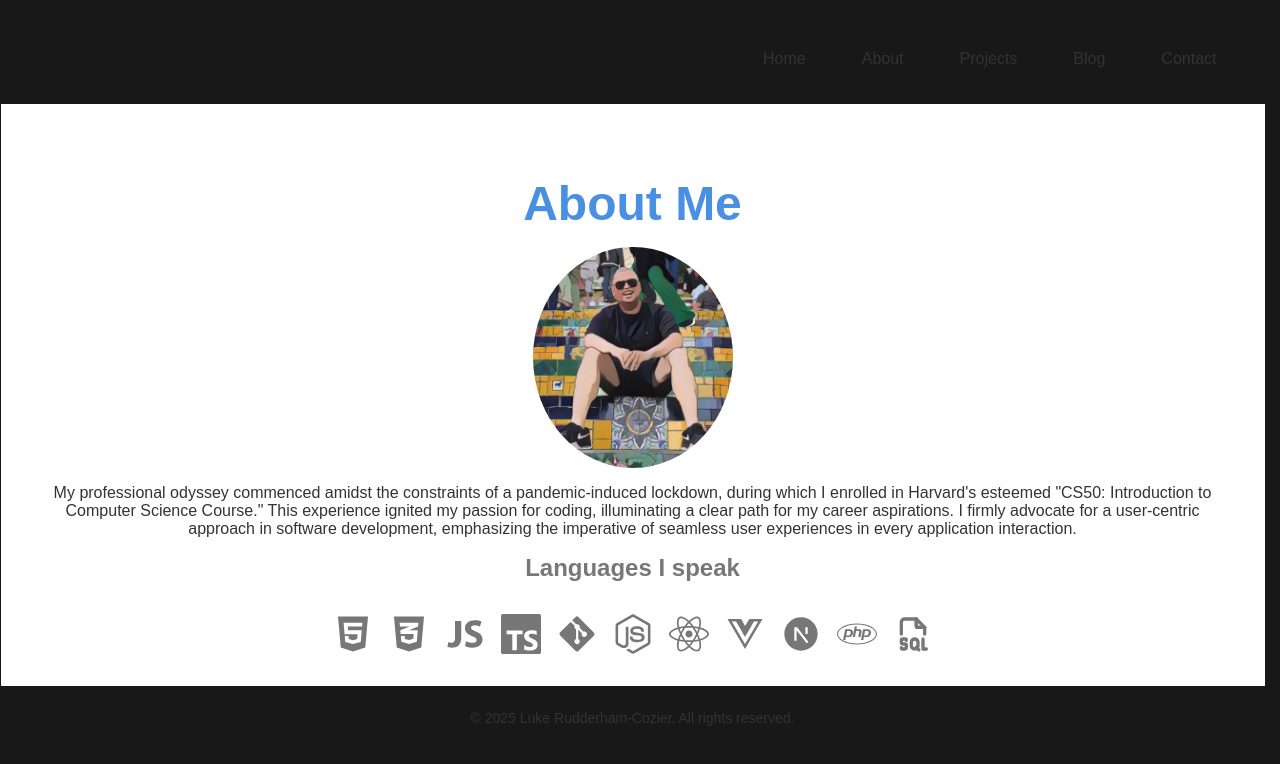
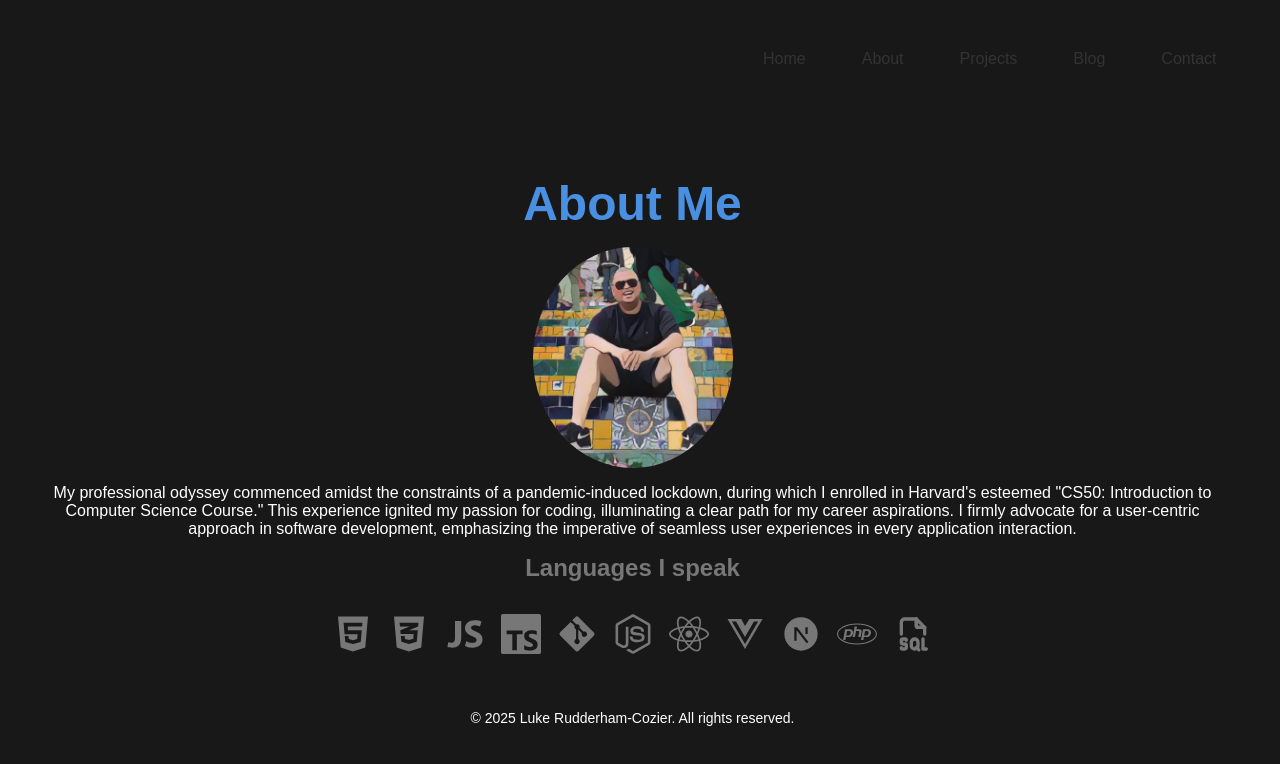
Before and after one commit to LRCozier/lacozier-devportfolio, a React (Vite) app in the folder lacportfolio/: page /lacozier-devportfolio/about in a window 1280 px wide. Shown: the top 764 px of the page. Built offline with nearby package versions, Linux system fonts and the light colour scheme.

Commit message:
added new page css

```diff
--- a/lacportfolio/src/pages/pages.css
+++ b/lacportfolio/src/pages/pages.css
@@ -1,8 +1,8 @@
 :root {
   --accent-color: #4a90e2;
-  --text-primary: #333;
+  --text-primary: #fff;
   --text-secondary: #777;
-  --background-color: #fff;
+  --background-color: #181202;
   --section-padding: 2rem;
   --max-content-width: 1200px;
 }
@@ -12,7 +12,6 @@
   margin: 0 auto;
   padding: var(--section-padding);
   text-align: center;
-  background-color: var(--background-color);
 }
 
 .portfolio-heading {
```
